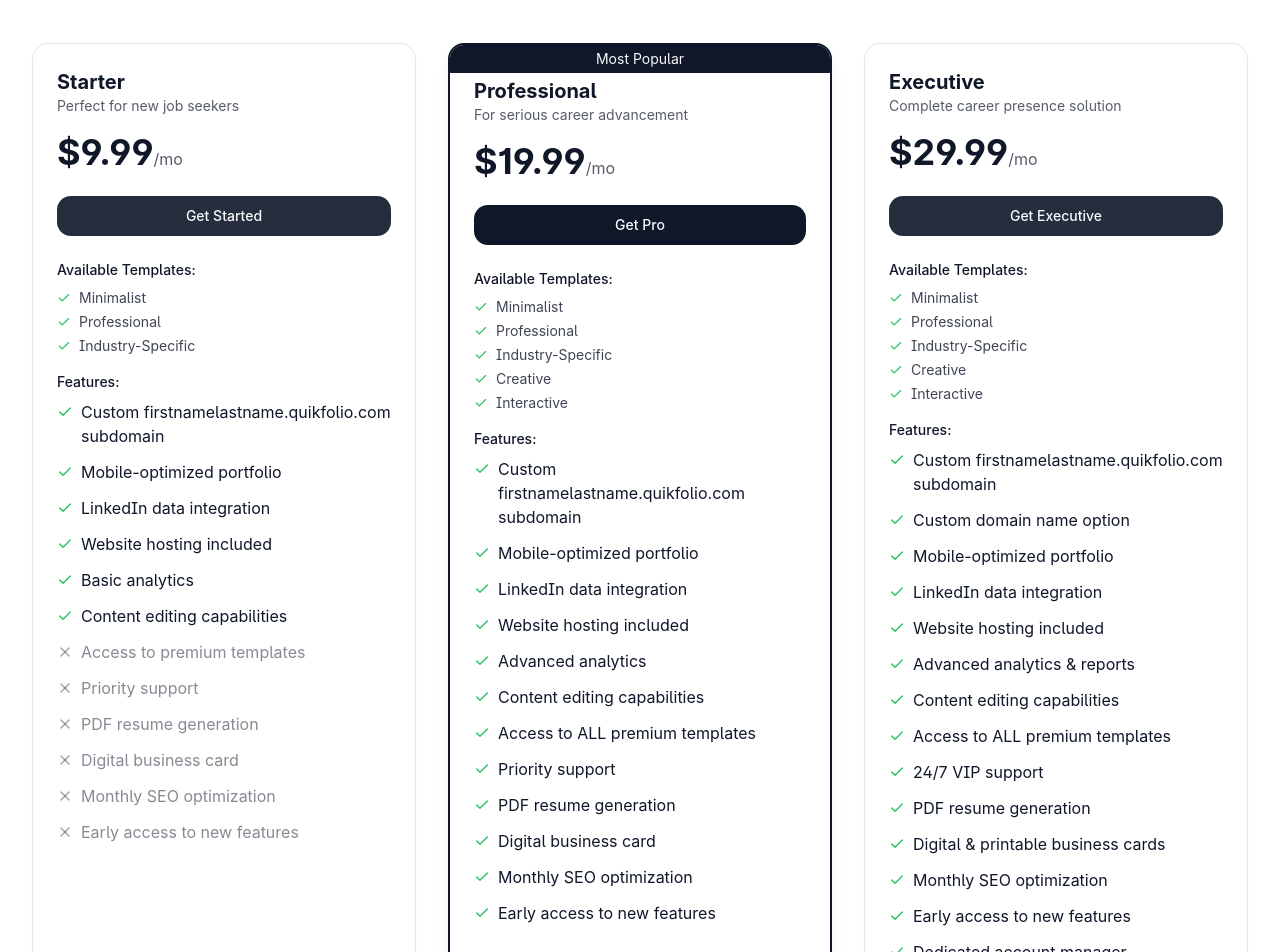
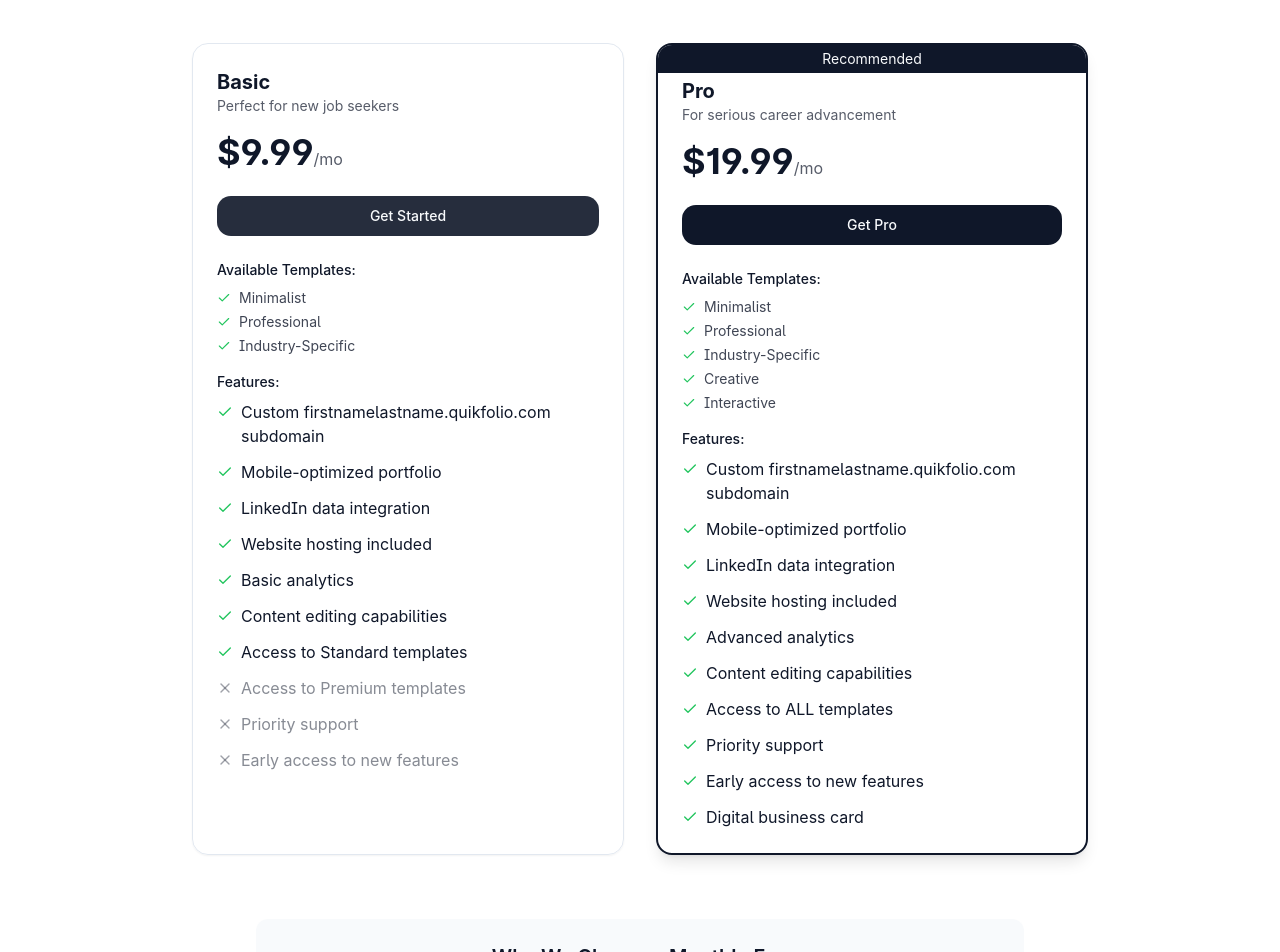
Before and after one commit to burkefect/connectfolio-hub-48, a React (Vite) app: page / in a window 1280 px wide. Shown: the part 5260-6212 px from the top of the page. Built offline with nearby package versions, Linux system fonts and the light colour scheme.

Commit message:
Refactor: Reduce pricing tiers
Remove the Executive pricing tier and adjust the pricing plans.

```diff
--- a/src/components/PricingTiers.tsx
+++ b/src/components/PricingTiers.tsx
@@ -26,7 +26,7 @@ interface PricingPlan {
 
 const plans: PricingPlan[] = [
   {
-    name: "Starter",
+    name: "Basic",
     price: {
       monthly: 9.99,
       annually: 7.99,
@@ -39,18 +39,16 @@ const plans: PricingPlan[] = [
       { included: true, text: "Website hosting included" },
       { included: true, text: "Basic analytics" },
       { included: true, text: "Content editing capabilities" },
-      { included: false, text: "Access to premium templates" },
+      { included: true, text: "Access to Standard templates" },
+      { included: false, text: "Access to Premium templates" },
       { included: false, text: "Priority support" },
-      { included: false, text: "PDF resume generation" },
-      { included: false, text: "Digital business card" },
-      { included: false, text: "Monthly SEO optimization" },
       { included: false, text: "Early access to new features" },
     ],
     availableTemplates: ["Minimalist", "Professional", "Industry-Specific"],
     buttonText: "Get Started",
   },
   {
-    name: "Professional",
+    name: "Pro",
     price: {
       monthly: 19.99,
       annually: 15.99,
@@ -64,41 +62,13 @@ const plans: PricingPlan[] = [
       { included: true, text: "Website hosting included" },
       { included: true, text: "Advanced analytics" },
       { included: true, text: "Content editing capabilities" },
-      { included: true, text: "Access to ALL premium templates" },
+      { included: true, text: "Access to ALL templates" },
       { included: true, text: "Priority support" },
-      { included: true, text: "PDF resume generation" },
+      { included: true, text: "Early access to new features" },
       { included: true, text: "Digital business card" },
-      { included: true, text: "Monthly SEO optimization" },
-      { included: true, text: "Early access to new features" },
     ],
     availableTemplates: ["Minimalist", "Professional", "Industry-Specific", "Creative", "Interactive"],
     buttonText: "Get Pro",
-  },
-  {
-    name: "Executive",
-    price: {
-      monthly: 29.99,
-      annually: 23.99,
-    },
-    description: "Complete career presence solution",
-    features: [
-      { included: true, text: "Custom firstnamelastname.quikfolio.com subdomain" },
-      { included: true, text: "Custom domain name option" },
-      { included: true, text: "Mobile-optimized portfolio" },
-      { included: true, text: "LinkedIn data integration" },
-      { included: true, text: "Website hosting included" },
-      { included: true, text: "Advanced analytics & reports" },
-      { included: true, text: "Content editing capabilities" },
-      { included: true, text: "Access to ALL premium templates" },
-      { included: true, text: "24/7 VIP support" },
-      { included: true, text: "PDF resume generation" },
-      { included: true, text: "Digital & printable business cards" },
-      { included: true, text: "Monthly SEO optimization" },
-      { included: true, text: "Early access to new features" },
-      { included: true, text: "Dedicated account manager" },
-    ],
-    availableTemplates: ["Minimalist", "Professional", "Industry-Specific", "Creative", "Interactive"],
-    buttonText: "Get Executive",
   }
 ];
 
@@ -148,7 +118,7 @@ const PricingTiers: React.FC = () => {
           </div>
         </div>
 
-        <div className="grid grid-cols-1 md:grid-cols-3 gap-8">
+        <div className="grid grid-cols-1 md:grid-cols-2 gap-8 max-w-4xl mx-auto">
           {plans.map((plan, index) => (
             <div
               key={plan.name}
@@ -161,7 +131,7 @@ const PricingTiers: React.FC = () => {
             >
               {plan.highlighted && (
                 <div className="absolute top-0 left-0 right-0 bg-primary text-primary-foreground text-center text-sm py-1">
-                  Most Popular
+                  Recommended
                 </div>
               )}
               <div className={`p-6 ${plan.highlighted ? 'pt-8' : ''}`}>
--- a/src/components/SignupForm.tsx
+++ b/src/components/SignupForm.tsx
@@ -8,7 +8,7 @@ import { useLocation } from 'react-router-dom';
 
 const SignupForm: React.FC = () => {
   const location = useLocation();
-  const [selectedPlan, setSelectedPlan] = useState<string>('Starter');
+  const [selectedPlan, setSelectedPlan] = useState<string>('Basic');
   const [formData, setFormData] = useState({
     firstName: '',
     lastName: '',
@@ -68,7 +68,7 @@ const SignupForm: React.FC = () => {
               <h2 className="text-2xl font-bold mb-2">Create Your Portfolio</h2>
               <p className="text-foreground/70 mb-6">
                 Connect your LinkedIn profile to get started with a professionally designed portfolio website.
-                {selectedPlan !== 'Starter' && ' You selected the ' + selectedPlan + ' plan.'}
+                {selectedPlan !== 'Basic' && ' You selected the ' + selectedPlan + ' plan.'}
               </p>
 
               <form onSubmit={handleSubmit} className="space-y-4">
@@ -188,15 +188,20 @@ const SignupForm: React.FC = () => {
                   <span className="mr-3 mt-1">✓</span>
                   <span>Website hosting and technical maintenance included</span>
                 </li>
-                {selectedPlan !== 'Starter' && (
+                {selectedPlan === 'Basic' ? (
+                  <li className="flex items-start">
+                    <span className="mr-3 mt-1">✓</span>
+                    <span>Access to Standard templates (Minimalist, Professional, Industry-Specific)</span>
+                  </li>
+                ) : (
                   <>
                     <li className="flex items-start">
                       <span className="mr-3 mt-1">✓</span>
-                      <span>Access to premium templates (Creative & Interactive)</span>
+                      <span>Access to ALL templates (including Creative & Interactive)</span>
                     </li>
                     <li className="flex items-start">
                       <span className="mr-3 mt-1">✓</span>
-                      <span>Priority support and additional customization options</span>
+                      <span>Priority support and early access to new features</span>
                     </li>
                   </>
                 )}
```
